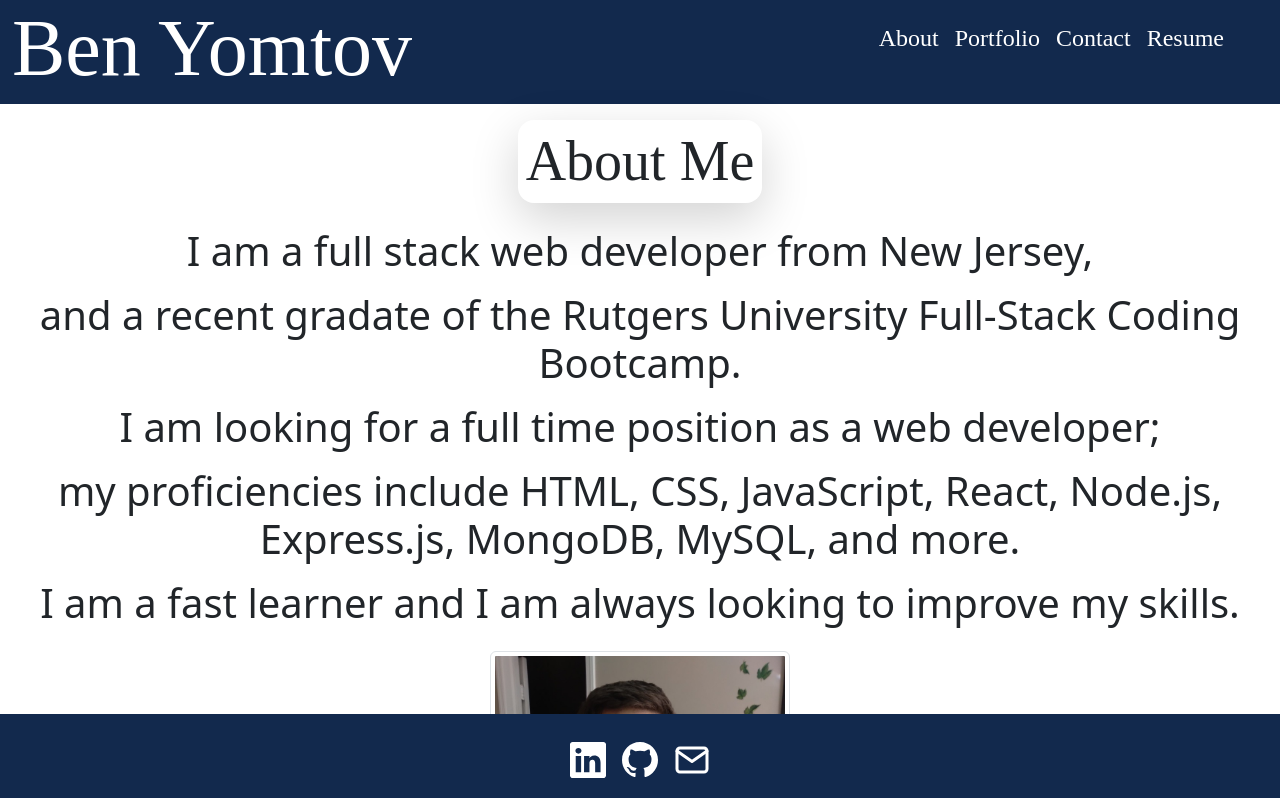
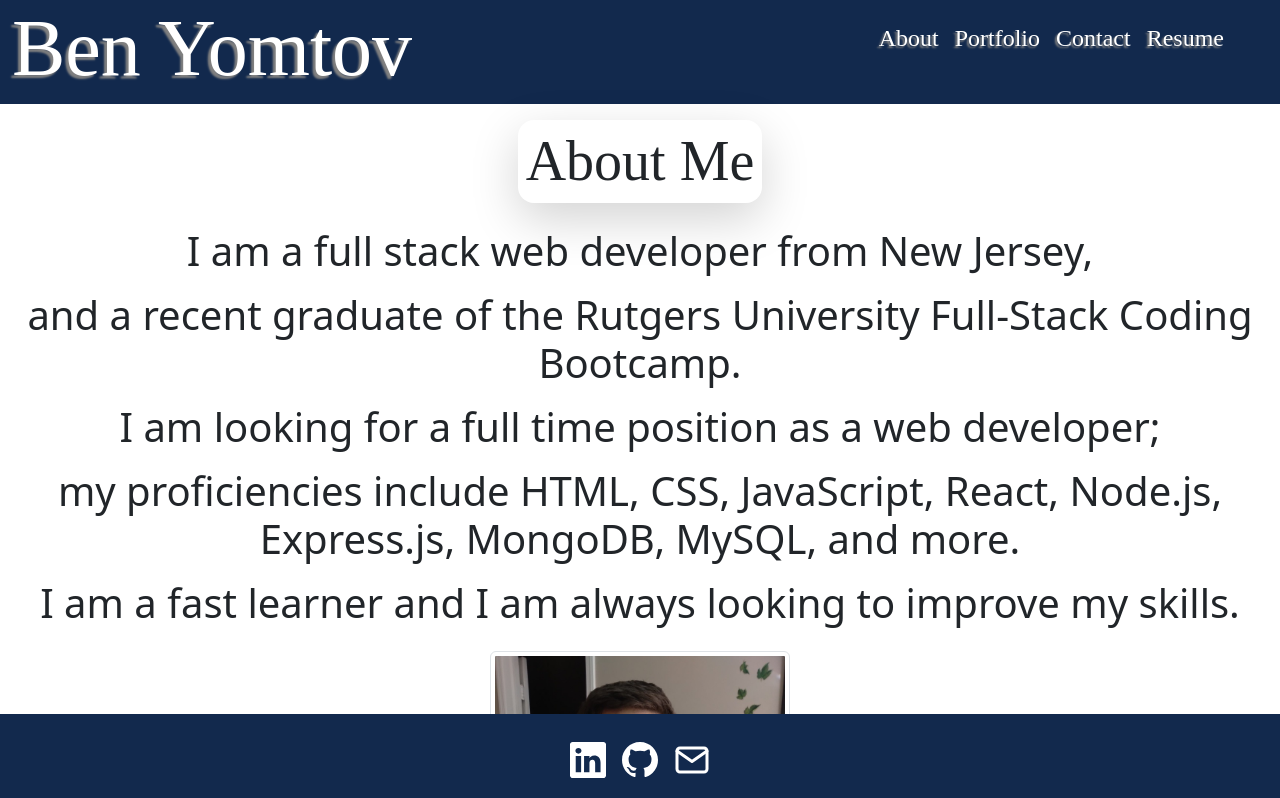
Before and after one commit to benyomtov/react-portfolio, a React (Create React App) app in the folder app/: page / in a window 1280 px wide. Shown: the top 798 px of the page. Built offline with nearby package versions, Linux system fonts and the light colour scheme; the HTML template or start-up script is replaced by a standard one.

Commit message:
fixed scrolling in contact and typos

```diff
--- a/app/src/components/About.js
+++ b/app/src/components/About.js
@@ -6,7 +6,7 @@ export default function About() {
         <div style={{ height: "70rem" }} className='d-flex flex-column align-items-center'>
             <h1 style= {{ fontWeight: "normal", fontFamily: "Fredoka One" }} className="display-4 shadow-lg m-3 p-2 rounded-4">About Me</h1>
             <h1 className="display-6 mx-3 my-2 text-center">I am a full stack web developer from New Jersey,</h1>
-            <h1 className="display-6 mx-3 my-2 text-center">and a recent gradate of the Rutgers University Full-Stack Coding Bootcamp.</h1>
+            <h1 className="display-6 mx-3 my-2 text-center">and a recent graduate of the Rutgers University Full-Stack Coding Bootcamp.</h1>
             <h1 className="display-6 mx-3 my-2 text-center">I am looking for a full time position as a web developer;</h1>
             <h1 className="display-6 mx-3 my-2 text-center">my proficiencies include HTML, CSS, JavaScript, React, Node.js, Express.js, MongoDB, MySQL, and more.</h1>
             <h1 className="display-6 mx-3 my-2 text-center">I am a fast learner and I am always looking to improve my skills.</h1>
--- a/app/src/components/Contact.js
+++ b/app/src/components/Contact.js
@@ -47,7 +47,7 @@ function Form() {
   };
 
   return (
-    <div className="mt-5 d-flex flex-column align-items-center">
+    <div style={{ height: "40rem" }} className="mt-5 d-flex flex-column align-items-center">
         <h1 style={{ fontFamily: "Fredoka One" }} className='display-5 text-center'>Contact Me:</h1>
       <form action="https://formspree.io/f/meqwzbyw" method="POST" className="form col-xxl-3 col-xl-3 col-lg-4 col-md-5 col-sm-7 col-9 p-3 text-center" onSubmit={handleSubmit}>
         <label className="lead p-2">Name</label>
@@ -73,7 +73,7 @@ function Form() {
         <label className="form-text">I'll never share your email.</label>
         <br></br>
         <label className="lead p-2">Comment</label>
-        <textarea className="form-control h-100"
+        <textarea className="form-control"
           value={formData.comment}
           name="comment"
           type="textarea"
--- a/app/src/components/Footer.js
+++ b/app/src/components/Footer.js
@@ -8,7 +8,8 @@ export default function Footer() {
 
     const styles = {
         sizing: {
-            fontSize: '36px'
+            fontSize: '36px',
+            textShadow: "-3px 3px 3px gray"
         },
     }
 
@@ -16,7 +17,7 @@ export default function Footer() {
     return (
         <div style={{ backgroundColor: "#12294d" }} className='footer row p-3 fixed-bottom'>
             <div className='text-center'>
-                <a style={styles.sizing} href="https://www.linkedin.com/in/benjamin-yomtov-5a857b16b" className="text-white px-2"><BsLinkedin /></a>
+                <a style={styles.sizing} href="https://www.linkedin.com/in/benjamin-yomtov-5a857b16b" className="text-white px-2"><BsLinkedin style={{ textShadow: "-2px 2px 2px gray" }}/></a>
                 <a style={styles.sizing} href='https://github.com/benyomtov' className="text-white px-2"><BsGithub /></a>
                 <a style={styles.sizing} href='mailto:benyomtov@comcast.net' className="text-white px-2"><FiMail /></a>
             </div>
--- a/app/src/components/Header.js
+++ b/app/src/components/Header.js
@@ -3,8 +3,8 @@ import React from 'react';
 export default function Header({ currentPage, handlePageChange }) {
     return (
         <div style={{ width: "100%", backgroundColor: "#12294d" }} className='header row m-0'>
-            <h1 style={{ fontFamily: "Fredoka One" }} className='col-xxl-4 col-xl-4 col-lg-4 col-md-4 col-sm-12 col-12 text-white display-1'>Ben Yomtov</h1>
-            <div className='col-xxl-8 col-xl-8 col-lg-8 col-md-8 col-sm-12 col-12 links pt-4 pe-5 text-end'>
+            <h1 style={{ fontFamily: "Fredoka One", textShadow: "-3px 3px 2px gray" }} className='col-xxl-4 col-xl-4 col-lg-4 col-md-4 col-sm-12 col-12 text-white display-1'>Ben Yomtov</h1>
+            <div style={{ textShadow: "-2px 2px 2px gray" }} className='col-xxl-8 col-xl-8 col-lg-8 col-md-8 col-sm-12 col-12 links pt-4 pe-5 text-end'>
                 <a href="#about"
                 style={{ fontFamily: "Fredoka One", fontSize: "calc(1.1rem + .5vw)" }}
                 onClick={() => handlePageChange('About')}
```
